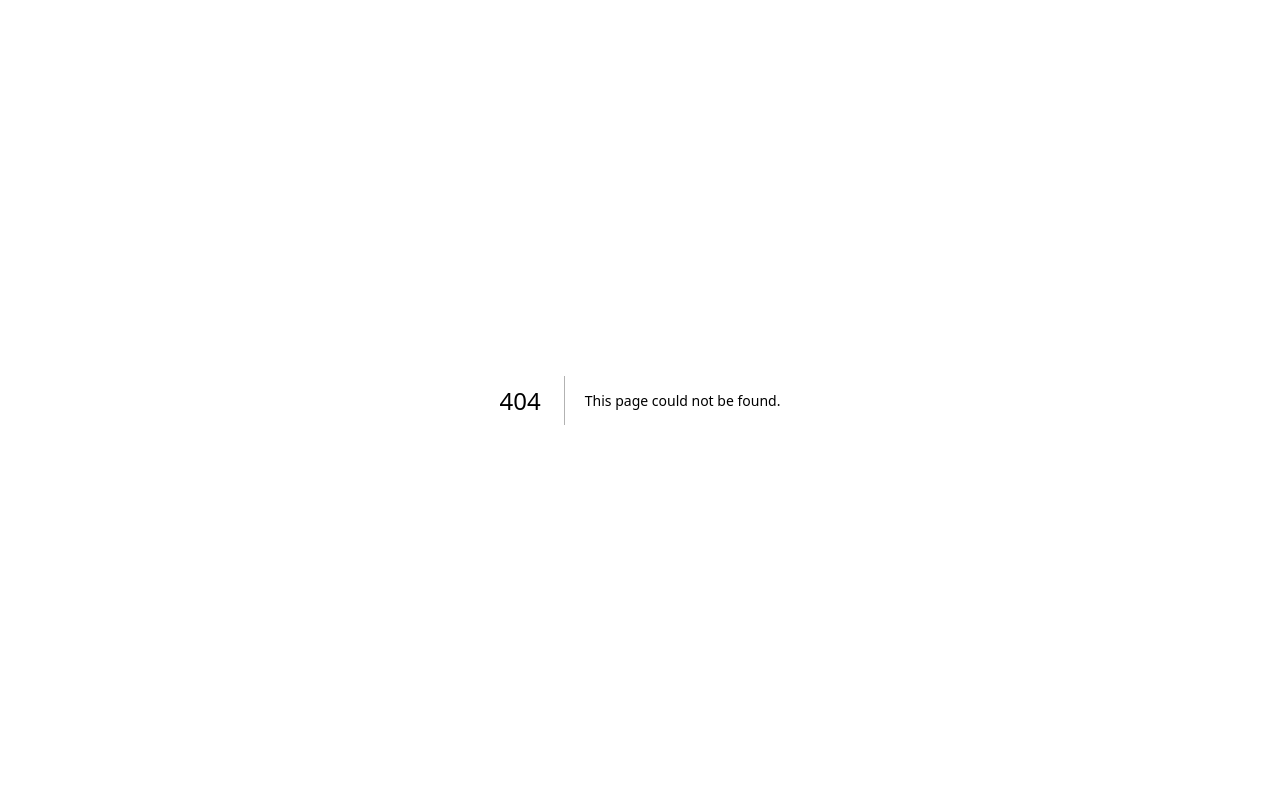
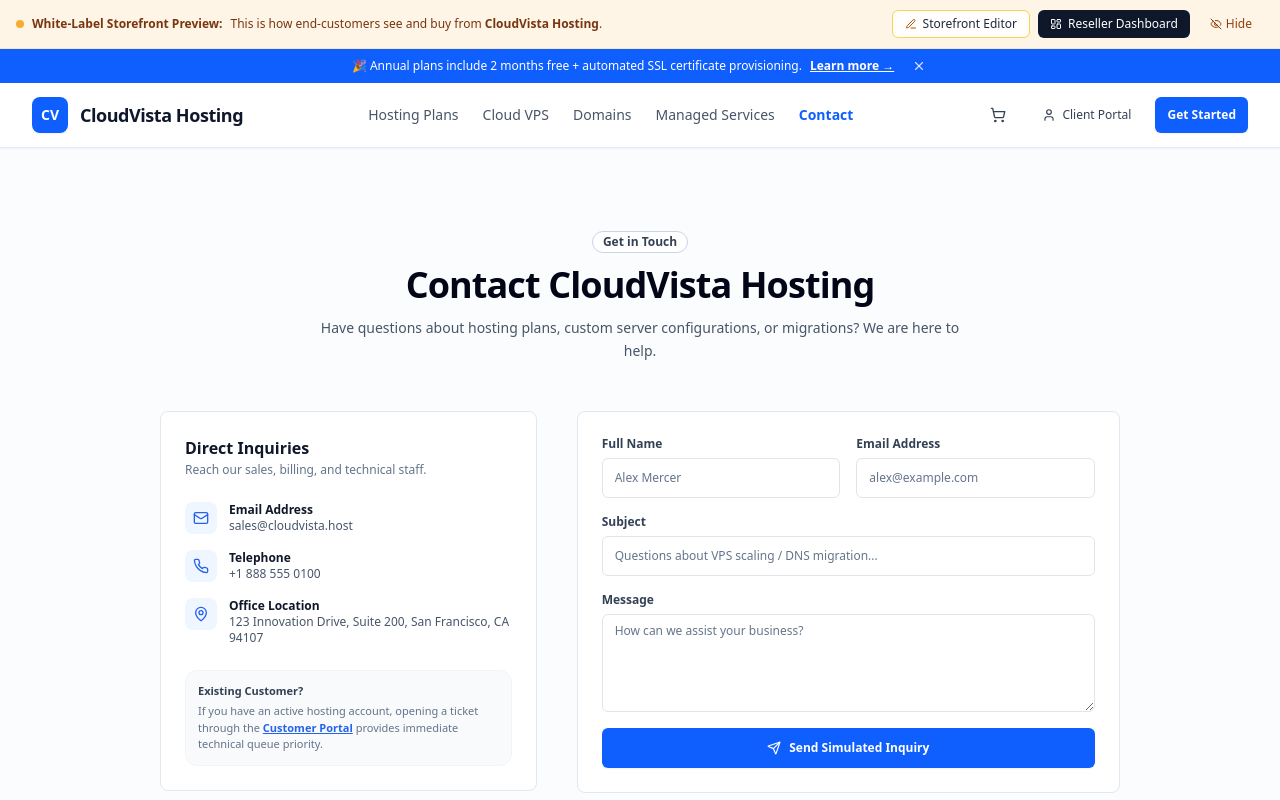
Before and after one commit to eshanized/Runstead, a Next.js app: page /demo/storefront-preview/contact in a window 1280 px wide. Before the commit this address had no page. Shown: the top 800 px of the page. Built offline with nearby package versions, Linux system fonts and the light colour scheme.

Commit message:
feat(storefront): add storefront preview contact page

```diff
--- /dev/null
+++ b/app/demo/storefront-preview/contact/page.tsx
@@ -0,0 +1,215 @@
+'use client';
+
+import { useState } from 'react';
+import { Mail, Phone, MapPin, Send, CheckCircle2, MessageSquare } from 'lucide-react';
+import { useDemo } from '@/lib/demo/store';
+import { StorefrontLayout } from '@/components/storefront/storefront-layout';
+import { Button } from '@/components/ui/button';
+import { Input } from '@/components/ui/input';
+import { Textarea } from '@/components/ui/textarea';
+import { Label } from '@/components/ui/label';
+import { Badge } from '@/components/ui/badge';
+import { Card, CardContent } from '@/components/ui/card';
+import { toast } from 'sonner';
+
+export default function ContactUsPage() {
+  const { state } = useDemo();
+  const config = state.publishedStorefront || state.storefront;
+  const primaryColor = config.primaryColor || '#0f5fff';
+
+  const [name, setName] = useState('');
+  const [email, setEmail] = useState('');
+  const [subject, setSubject] = useState('');
+  const [message, setMessage] = useState('');
+  const [submitted, setSubmitted] = useState(false);
+
+  function handleSubmit(e: React.FormEvent) {
+    e.preventDefault();
+    if (!name.trim() || !email.trim() || !message.trim()) {
+      toast.error('Please fill in all required fields.');
+      return;
+    }
+
+    setSubmitted(true);
+    toast.success('Your message has been sent to our simulated support queue!');
+  }
+
+  return (
+    <StorefrontLayout overrideConfig={config}>
+      <div className="bg-slate-50/60 py-12 sm:py-20">
+        <div className="mx-auto max-w-5xl px-4 sm:px-6 lg:px-8 space-y-12">
+          {/* Header */}
+          <div className="text-center space-y-3 max-w-2xl mx-auto">
+            <Badge variant="outline" className="border-slate-300 text-slate-700 bg-white">
+              Get in Touch
+            </Badge>
+            <h1 className="text-3xl font-extrabold tracking-tight text-slate-950 sm:text-4xl">
+              Contact {config.businessName}
+            </h1>
+            <p className="text-sm text-slate-600 leading-relaxed">
+              Have questions about hosting plans, custom server configurations, or migrations? We are here to help.
+            </p>
+          </div>
+
+          <div className="grid grid-cols-1 gap-10 md:grid-cols-12 items-start">
+            {/* Contact Details */}
+            <div className="md:col-span-5 space-y-6">
+              <Card className="border border-slate-200 bg-white p-6 shadow-xs space-y-6">
+                <div>
+                  <h3 className="font-bold text-base text-slate-900">Direct Inquiries</h3>
+                  <p className="text-xs text-slate-500 mt-0.5">Reach our sales, billing, and technical staff.</p>
+                </div>
+
+                <div className="space-y-4 text-xs text-slate-600">
+                  {config.email && (
+                    <div className="flex items-start gap-3">
+                      <div className="rounded-lg bg-blue-50 p-2 text-blue-600">
+                        <Mail className="h-4 w-4" />
+                      </div>
+                      <div>
+                        <div className="font-semibold text-slate-900">Email Address</div>
+                        <a href={`mailto:${config.email}`} className="text-slate-600 hover:text-blue-600 transition-colors">
+                          {config.email}
+                        </a>
+                      </div>
+                    </div>
+                  )}
+
+                  {config.phone && (
+                    <div className="flex items-start gap-3">
+                      <div className="rounded-lg bg-blue-50 p-2 text-blue-600">
+                        <Phone className="h-4 w-4" />
+                      </div>
+                      <div>
+                        <div className="font-semibold text-slate-900">Telephone</div>
+                        <a href={`tel:${config.phone}`} className="text-slate-600 hover:text-blue-600 transition-colors">
+                          {config.phone}
+                        </a>
+                      </div>
+                    </div>
+                  )}
+
+                  <div className="flex items-start gap-3">
+                    <div className="rounded-lg bg-blue-50 p-2 text-blue-600">
+                      <MapPin className="h-4 w-4" />
+                    </div>
+                    <div>
+                      <div className="font-semibold text-slate-900">Office Location</div>
+                      <div>{state.business.address || '123 Innovation Drive, San Francisco, CA'}</div>
+                    </div>
+                  </div>
+                </div>
+
+                <div className="rounded-xl bg-slate-50 p-3 text-[11px] text-slate-500 border border-slate-100 space-y-1">
+                  <div className="font-semibold text-slate-700">Existing Customer?</div>
+                  <div>
+                    If you have an active hosting account, opening a ticket through the{' '}
+                    <a href="/demo/storefront-preview/client/login" className="text-blue-600 font-semibold underline">
+                      Customer Portal
+                    </a>{' '}
+                    provides immediate technical queue priority.
+                  </div>
+                </div>
+              </Card>
+            </div>
+
+            {/* Contact Form */}
+            <div className="md:col-span-7">
+              <Card className="border border-slate-200 bg-white shadow-xs">
+                {submitted ? (
+                  <CardContent className="p-8 text-center space-y-4">
+                    <CheckCircle2 className="h-12 w-12 text-emerald-600 mx-auto" />
+                    <div className="space-y-1">
+                      <h3 className="font-bold text-lg text-slate-900">Message Received!</h3>
+                      <p className="text-xs text-slate-600 max-w-sm mx-auto leading-relaxed">
+                        Thank you for reaching out, <strong>{name}</strong>. Our staff has received your simulated inquiry and will reply shortly to <strong>{email}</strong>.
+                      </p>
+                    </div>
+                    <Button
+                      variant="outline"
+                      size="sm"
+                      onClick={() => {
+                        setSubmitted(false);
+                        setName('');
+                        setEmail('');
+                        setSubject('');
+                        setMessage('');
+                      }}
+                      className="text-xs"
+                    >
+                      Send Another Message
+                    </Button>
+                  </CardContent>
+                ) : (
+                  <form onSubmit={handleSubmit}>
+                    <CardContent className="p-6 space-y-4 text-xs">
+                      <div className="grid grid-cols-1 sm:grid-cols-2 gap-4">
+                        <div className="space-y-1.5">
+                          <Label htmlFor="contactName" className="text-xs font-semibold text-slate-700">Full Name</Label>
+                          <Input
+                            id="contactName"
+                            placeholder="Alex Mercer"
+                            value={name}
+                            onChange={(e) => setName(e.target.value)}
+                            className="text-xs h-10"
+                            required
+                          />
+                        </div>
+                        <div className="space-y-1.5">
+                          <Label htmlFor="contactEmail" className="text-xs font-semibold text-slate-700">Email Address</Label>
+                          <Input
+                            id="contactEmail"
+                            type="email"
+                            placeholder="alex@example.com"
+                            value={email}
+                            onChange={(e) => setEmail(e.target.value)}
+                            className="text-xs h-10"
+                            required
+                          />
+                        </div>
+                      </div>
+
+                      <div className="space-y-1.5">
+                        <Label htmlFor="contactSubject" className="text-xs font-semibold text-slate-700">Subject</Label>
+                        <Input
+                          id="contactSubject"
+                          placeholder="Questions about VPS scaling / DNS migration..."
+                          value={subject}
+                          onChange={(e) => setSubject(e.target.value)}
+                          className="text-xs h-10"
+                          required
+                        />
+                      </div>
+
+                      <div className="space-y-1.5">
+                        <Label htmlFor="contactMessage" className="text-xs font-semibold text-slate-700">Message</Label>
+                        <Textarea
+                          id="contactMessage"
+                          placeholder="How can we assist your business?"
+                          value={message}
+                          onChange={(e) => setMessage(e.target.value)}
+                          rows={5}
+                          className="text-xs"
+                          required
+                        />
+                      </div>
+
+                      <Button
+                        type="submit"
+                        className="w-full text-white font-semibold text-xs h-10 shadow-sm"
+                        style={{ backgroundColor: primaryColor }}
+                      >
+                        <Send className="mr-2 h-3.5 w-3.5" />
+                        Send Simulated Inquiry
+                      </Button>
+                    </CardContent>
+                  </form>
+                )}
+              </Card>
+            </div>
+          </div>
+        </div>
+      </div>
+    </StorefrontLayout>
+  );
+}
```
